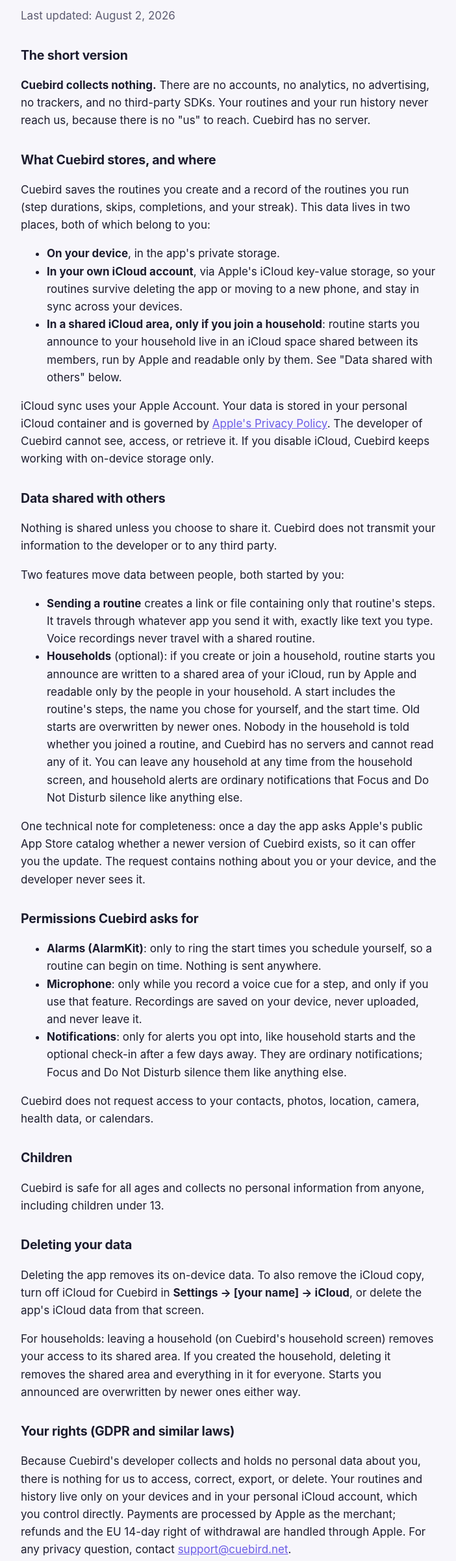
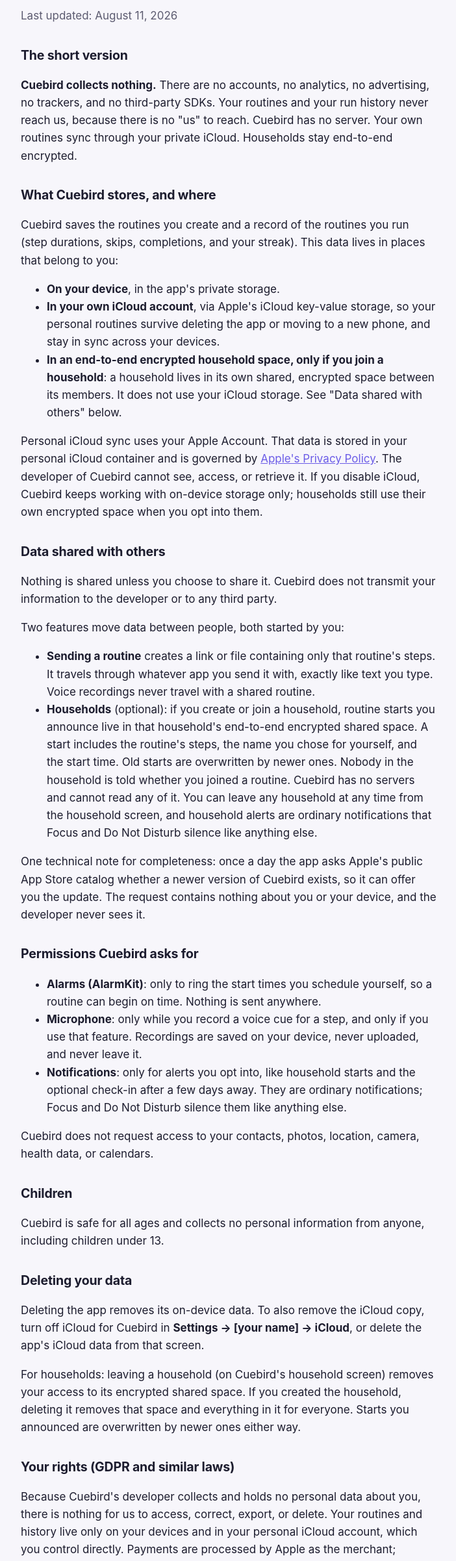
Before and after one commit to MikeyPetrillo/cuebird-site, a plain HTML site: page privacy.html in a window 1280 px wide. Shown: the part 148-2551 px from the top of the page at 65% size, without its empty margins (288-990 px from the left). Drawn offline with Linux system fonts and the light colour scheme.

Commit message:
Flip site copy for Cuebird 2.0 on the App Store
Add the New in 2.0 household story: shared start, text/QR invites, and
end-to-end encrypted households that do not use iCloud storage. Sync FAQ,
privacy, and the /j invite fallthrough with the live App Store listing.

Co-authored-by: Mike Petrillo <MikeyPetrillo@users.noreply.github.com>

```diff
--- a/privacy.html
+++ b/privacy.html
@@ -43,33 +43,35 @@
   <a href="index.html">Cuebird</a>
 </div>
 <h1>Cuebird Privacy Policy</h1>
-<p class="updated">Last updated: August 2, 2026</p>
+<p class="updated">Last updated: August 11, 2026</p>
 
 <h2>The short version</h2>
 <p><strong>Cuebird collects nothing.</strong> There are no accounts, no
 analytics, no advertising, no trackers, and no third-party SDKs. Your routines
 and your run history never reach us, because there is no "us" to reach.
-Cuebird has no server.</p>
+Cuebird has no server. Your own routines sync through your private iCloud.
+Households stay end-to-end encrypted.</p>
 
 <h2>What Cuebird stores, and where</h2>
 <p>Cuebird saves the routines you create and a record of the routines you run
-(step durations, skips, completions, and your streak). This data lives in two
-places, both of which belong to you:</p>
+(step durations, skips, completions, and your streak). This data lives in
+places that belong to you:</p>
 <ul>
   <li><strong>On your device</strong>, in the app's private storage.</li>
   <li><strong>In your own iCloud account</strong>, via Apple's iCloud
-  key-value storage, so your routines survive deleting the app or moving to a
-  new phone, and stay in sync across your devices.</li>
-  <li><strong>In a shared iCloud area, only if you join a household</strong>:
-  routine starts you announce to your household live in an iCloud space
-  shared between its members, run by Apple and readable only by them. See
-  "Data shared with others" below.</li>
+  key-value storage, so your personal routines survive deleting the app or
+  moving to a new phone, and stay in sync across your devices.</li>
+  <li><strong>In an end-to-end encrypted household space, only if you join a
+  household</strong>: a household lives in its own shared, encrypted space
+  between its members. It does not use your iCloud storage. See "Data shared
+  with others" below.</li>
 </ul>
-<p>iCloud sync uses your Apple Account. Your data is stored in your personal
-iCloud container and is governed by
+<p>Personal iCloud sync uses your Apple Account. That data is stored in your
+personal iCloud container and is governed by
 <a href="https://www.apple.com/legal/privacy/">Apple's Privacy Policy</a>.
 The developer of Cuebird cannot see, access, or retrieve it. If you disable
-iCloud, Cuebird keeps working with on-device storage only.</p>
+iCloud, Cuebird keeps working with on-device storage only; households still
+use their own encrypted space when you opt into them.</p>
 
 <h2>Data shared with others</h2>
 <p>Nothing is shared unless you choose to share it. Cuebird does not transmit
@@ -81,14 +83,14 @@ your information to the developer or to any third party.</p>
   with, exactly like text you type. Voice recordings never travel with a
   shared routine.</li>
   <li><strong>Households</strong> (optional): if you create or join a
-  household, routine starts you announce are written to a shared area of
-  your iCloud, run by Apple and readable only by the people in your
-  household. A start includes the routine's steps, the name you chose for
-  yourself, and the start time. Old starts are overwritten by newer ones.
-  Nobody in the household is told whether you joined a routine, and Cuebird
-  has no servers and cannot read any of it. You can leave any household at
-  any time from the household screen, and household alerts are ordinary notifications
-  that Focus and Do Not Disturb silence like anything else.</li>
+  household, routine starts you announce live in that household's
+  end-to-end encrypted shared space. A start includes the routine's steps,
+  the name you chose for yourself, and the start time. Old starts are
+  overwritten by newer ones. Nobody in the household is told whether you
+  joined a routine. Cuebird has no servers and cannot read any of it. You
+  can leave any household at any time from the household screen, and
+  household alerts are ordinary notifications that Focus and Do Not Disturb
+  silence like anything else.</li>
 </ul>
 <p>One technical note for completeness: once a day the app asks Apple's public
 App Store catalog whether a newer version of Cuebird exists, so it can offer
@@ -119,10 +121,10 @@ anyone, including children under 13.</p>
 <p>Deleting the app removes its on-device data. To also remove the iCloud
 copy, turn off iCloud for Cuebird in <strong>Settings → [your name] →
 iCloud</strong>, or delete the app's iCloud data from that screen.</p>
-<p>For households: leaving a household (on Cuebird's household screen) removes your
-access to its shared area. If you created the household, deleting it removes
-the shared area and everything in it for everyone. Starts you announced are
-overwritten by newer ones either way.</p>
+<p>For households: leaving a household (on Cuebird's household screen) removes
+your access to its encrypted shared space. If you created the household,
+deleting it removes that space and everything in it for everyone. Starts you
+announced are overwritten by newer ones either way.</p>
 
 <h2>Your rights (GDPR and similar laws)</h2>
 <p>Because Cuebird's developer collects and holds no personal data about you,
```
Also changed, not shown: faq.html (+22 -15 lines), index.html (+20 -5 lines), j/index.html (+3 -3 lines).
